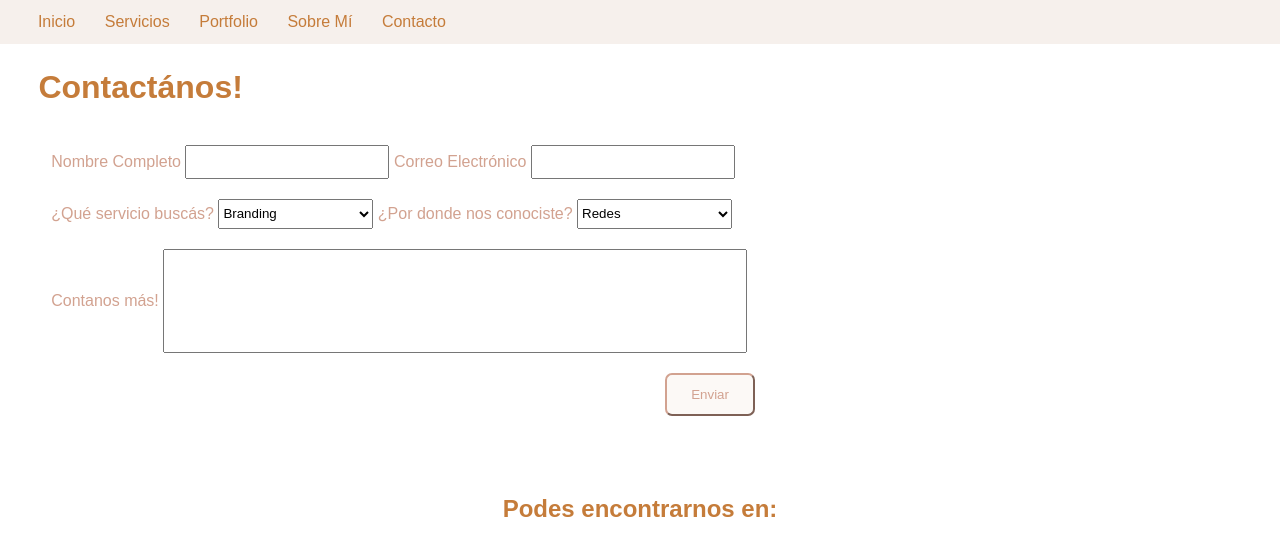
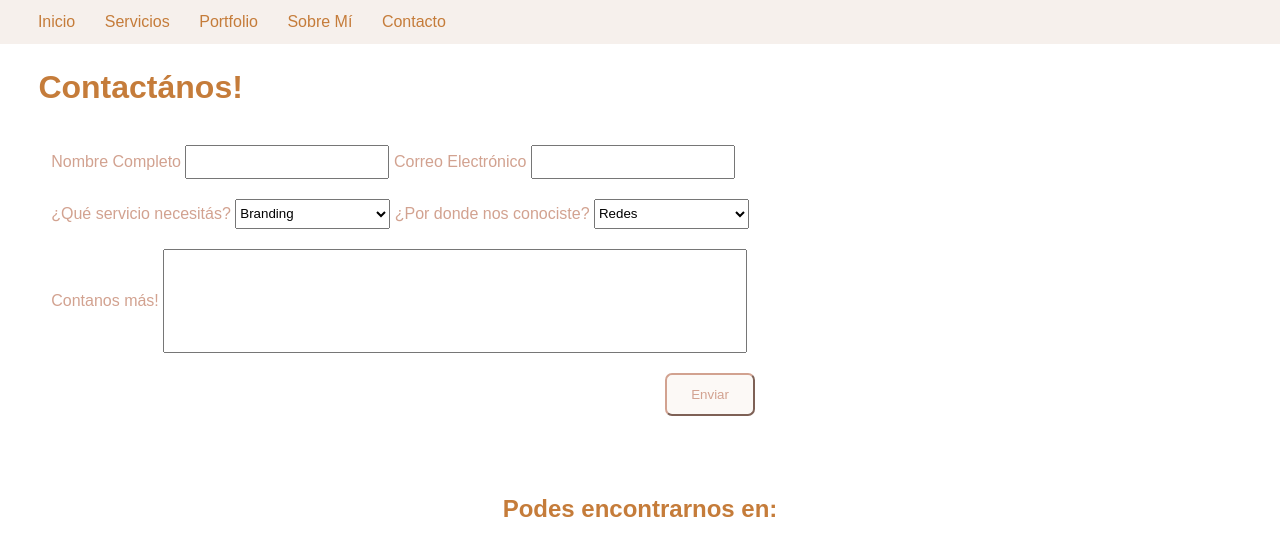
Before and after one commit to martinarusconi/proyectocoder, a website: page contacto.html in a window 1280 px wide. Shown: the top 535 px of the page. Drawn offline with Linux system fonts and the light colour scheme.

Commit message:
Cambio en Contacto

```diff
--- a/contacto.html
+++ b/contacto.html
@@ -48,7 +48,7 @@
 
 
     <div class="form-floating">
-        <label for="floatingSelect">¿Qué servicio buscás?</label>
+        <label for="floatingSelect">¿Qué servicio necesitás?</label>
         <select class="form-select" id="floatingSelect" aria-label="Floating label select example">
             <option value="1">Branding</option>
             <option value="2">Redes Sociales</option>
```
